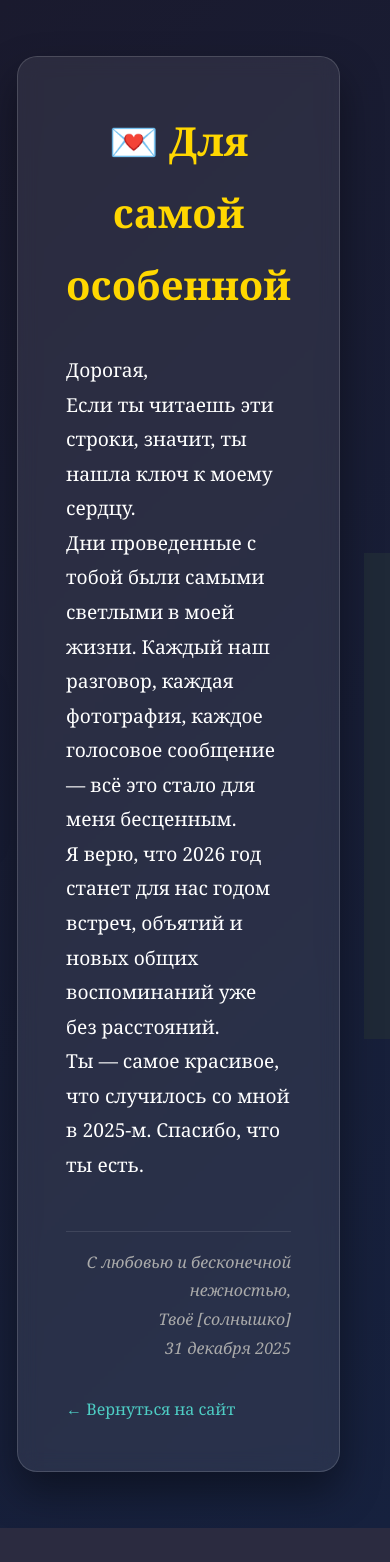
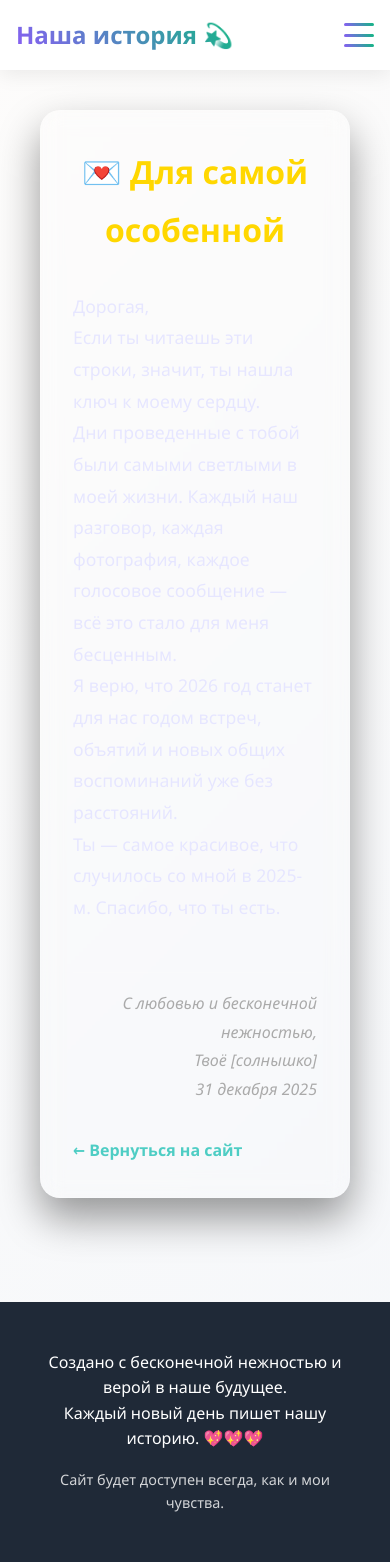
Before and after one commit to alexguschchin-dotcom/msite, a Django app: template love_site/templates/love_site/secret_message.html in a window 390 px wide; the page is wider, and only the part inside the window is pictured. Before the commit the page ends 1528 px from the top of that part, so only its background shows below. Run offline with Django 5.2, Linux system fonts and the light colour scheme; the template is opened without the code that fills it, so the values that code supplies are empty.

Commit message:
Исправил secret_message.html: теперь использует общий шаблон base.html

```diff
--- a/love_site/templates/love_site/secret_message.html
+++ b/love_site/templates/love_site/secret_message.html
@@ -1,60 +1,5 @@
 {% extends 'love_site/base.html' %}
 {% block content %}
-<!DOCTYPE html>
-<html lang="ru">
-<head>
-    <meta charset="UTF-8">
-    <meta name="viewport" content="width=device-width, initial-scale=1.0">
-    <title>Для тебя... 💌</title>
-    <style>
-        * { margin: 0; padding: 0; box-sizing: border-box; }
-        body {
-            font-family: 'Georgia', serif;
-            background: linear-gradient(135deg, #1a1a2e, #16213e);
-            color: white;
-            min-height: 100vh;
-            display: flex;
-            justify-content: center;
-            align-items: center;
-            padding: 2rem;
-        }
-        .message-container {
-            background: rgba(255, 255, 255, 0.08);
-            backdrop-filter: blur(10px);
-            padding: 3rem;
-            border-radius: 20px;
-            border: 1px solid rgba(255, 255, 255, 0.15);
-            max-width: 700px;
-            box-shadow: 0 20px 40px rgba(0, 0, 0, 0.4);
-            line-height: 1.8;
-        }
-        h1 {
-            text-align: center;
-            color: #ffd700;
-            margin-bottom: 2rem;
-            font-size: 2.5rem;
-        }
-        .message-text {
-            font-size: 1.2rem;
-            margin-bottom: 2rem;
-        }
-        .signature {
-            text-align: right;
-            font-style: italic;
-            color: #aaa;
-            margin-top: 3rem;
-            border-top: 1px solid rgba(255, 255, 255, 0.1);
-            padding-top: 1rem;
-        }
-        .back-link {
-            display: inline-block;
-            margin-top: 2rem;
-            color: #4ecdc4;
-            text-decoration: none;
-        }
-    </style>
-</head>
-<body>
 <div class="message-container">
     <h1>💌 Для самой особенной</h1>
 
@@ -74,6 +19,63 @@
 
     <a href="/main/" class="back-link">← Вернуться на сайт</a>
 </div>
-</body>
-</html>
+
+<style>
+    /* Стили ТОЛЬКО для страницы секретного сообщения */
+    .message-container {
+        background: rgba(255, 255, 255, 0.08);
+        backdrop-filter: blur(10px);
+        padding: 3rem;
+        border-radius: 20px;
+        border: 1px solid rgba(255, 255, 255, 0.15);
+        max-width: 700px;
+        margin: 2rem auto;
+        box-shadow: 0 20px 40px rgba(0, 0, 0, 0.4);
+        line-height: 1.8;
+    }
+    .message-container h1 {
+        text-align: center;
+        color: #ffd700;
+        margin-bottom: 2rem;
+        font-size: 2.5rem;
+    }
+    .message-text {
+        font-size: 1.2rem;
+        margin-bottom: 2rem;
+        color: #e6e6ff;
+    }
+    .signature {
+        text-align: right;
+        font-style: italic;
+        color: #aaa;
+        margin-top: 3rem;
+        border-top: 1px solid rgba(255, 255, 255, 0.1);
+        padding-top: 1rem;
+    }
+    .back-link {
+        display: inline-block;
+        margin-top: 2rem;
+        color: #4ecdc4;
+        text-decoration: none;
+        font-weight: 600;
+    }
+    .back-link:hover {
+        color: #ffd700;
+        text-decoration: underline;
+    }
+
+    /* Адаптивность для секретного сообщения */
+    @media (max-width: 768px) {
+        .message-container {
+            padding: 2rem;
+            margin: 1rem;
+        }
+        .message-container h1 {
+            font-size: 2rem;
+        }
+        .message-text {
+            font-size: 1.1rem;
+        }
+    }
+</style>
 {% endblock %}
```
Lines whose indentation alone changed are shown as unchanged.
